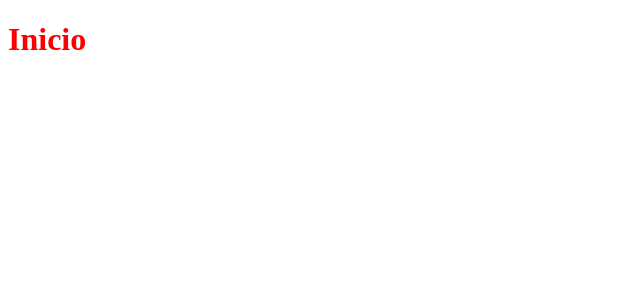
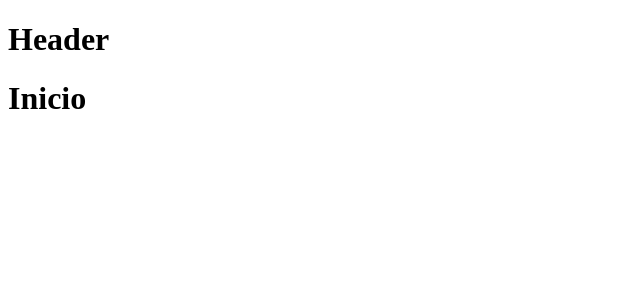
Before and after one commit to rbeltranmontijo/producthuntnext, a Next.js app: page / in a window 1280 px wide. Shown: the top 300 px of the page, without its empty margins (0-640 px from the left). Built offline with nearby package versions, Linux system fonts and the light colour scheme.

Commit message:
creando un layout

```diff
--- /dev/null
+++ b/components/layout/Layout.js
@@ -0,0 +1,12 @@
+import React from "react";
+
+const Layout = props => {
+  return (
+    <>
+      <h1>Header</h1>
+      <main>{props.children}</main>
+    </>
+  );
+};
+
+export default Layout;
--- a/package.json
+++ b/package.json
@@ -8,6 +8,10 @@
     "start": "next start"
   },
   "dependencies": {
+    "@emotion/babel-preset-css-prop": "^10.0.27",
+    "@emotion/core": "^10.0.27",
+    "@emotion/styled": "^10.0.27",
+    "babel-plugin-emotion": "^10.0.27",
     "next": "9.2.2",
     "react": "16.12.0",
     "react-dom": "16.12.0"
--- a/pages/index.js
+++ b/pages/index.js
@@ -1,13 +1,11 @@
 import Head from "next/head";
+import Layout from "../components/layout/Layout";
 
 const Home = () => (
   <div>
-    <h1>Inicio</h1>
-    <style jsx>{`
-      h1 {
-        color: red;
-      }
-    `}</style>
+    <Layout>
+      <h1>Inicio</h1>
+    </Layout>
   </div>
 );
 
```
Also changed, not shown: public/.babelrc (added), 1 other file (tests, documents, lock files or other folders).
